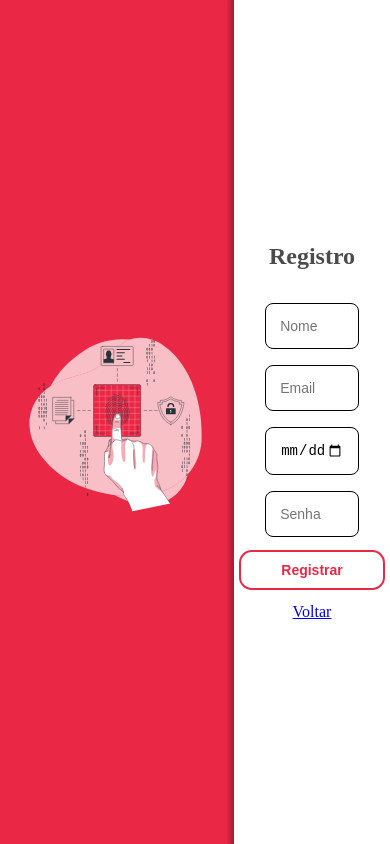
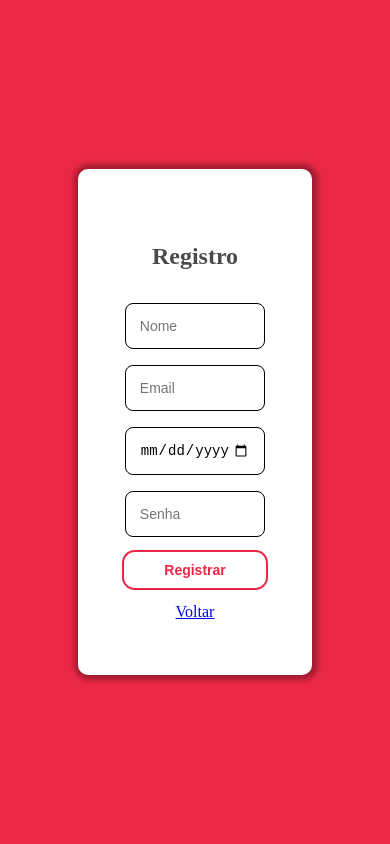
Before and after one commit to wlLima/auth-frontend, a React (Vite) app: page /register in a window 390 px wide. Built offline with nearby package versions, Linux system fonts and the light colour scheme.

Commit message:
refactor: improve responsive

```diff
--- a/src/pages/auth/login/styles.ts
+++ b/src/pages/auth/login/styles.ts
@@ -10,12 +10,19 @@ export const LoginForm = styled.form`
     height: 100vh;
     gap: 0.8rem;
     box-shadow: 1px 0px 5px 5px rgba(0,0,0, 0.3);
+    background-color: #fff;
 
     div{
         display: flex;
         flex-direction: column;
         gap: 1rem;
     }
+
+		@media(max-width: 768px){
+			height: 60vh;
+			width: 60%;
+			border-radius: 10px;
+		}
 `
 
 export const Title = styled.h2`
@@ -25,10 +32,18 @@ export const Title = styled.h2`
 export const Container = styled.div`
     display: flex;
     flex-direction: row;
+    background-color: #ea2845;
 
     .input-container{
         width: 60%;
     }
+
+		@media(max-width: 768px){
+			justify-content: center;
+			height: 100vh;
+			align-items: center;
+		}
+
 `
 
 export const Banner = styled.div`
@@ -41,4 +56,9 @@ export const Banner = styled.div`
         width: inherit;
         max-width: 80vh;
     }
+
+		@media(max-width: 768px){
+        display: none;
+    }
+
 `
--- a/src/pages/auth/register/styles.ts
+++ b/src/pages/auth/register/styles.ts
@@ -10,12 +10,19 @@ export const RegisterForm = styled.form`
     height: 100vh;
     gap: 0.8rem;
     box-shadow: 1px 0px 5px 5px rgba(0,0,0, 0.3);
+    background-color: #fff;
 
     div{
-        display: flex;
-        flex-direction: column;
-        gap: 1rem;
+			display: flex;
+			flex-direction: column;
+			gap: 1rem;
     }
+
+    @media(max-width: 768px){
+			height: 60vh;
+			width: 60%;
+			border-radius: 10px;
+	}
 
 `
 
@@ -26,10 +33,17 @@ export const Title = styled.h2`
 export const Container = styled.div`
     display: flex;
     flex-direction: row;
+		background-color: #ea2845;
 
     .input-container{
         width: 60%;
     }
+
+		@media(max-width: 768px){
+			justify-content: center;
+			height: 100vh;
+			align-items: center;
+		}
 `
 
 export const Banner = styled.div`
@@ -42,4 +56,8 @@ export const Banner = styled.div`
         width: inherit;
         max-width: 80vh;
     }
+
+		@media(max-width: 768px){
+        display: none;
+    }
 `
```
